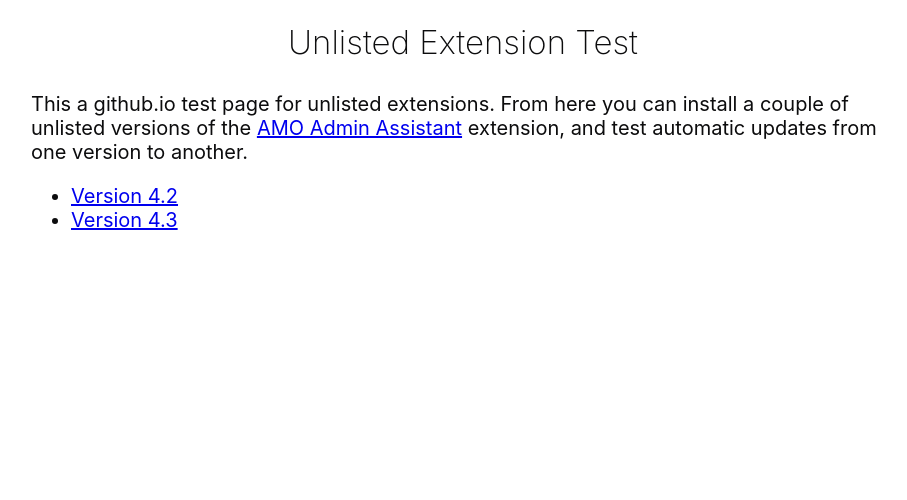
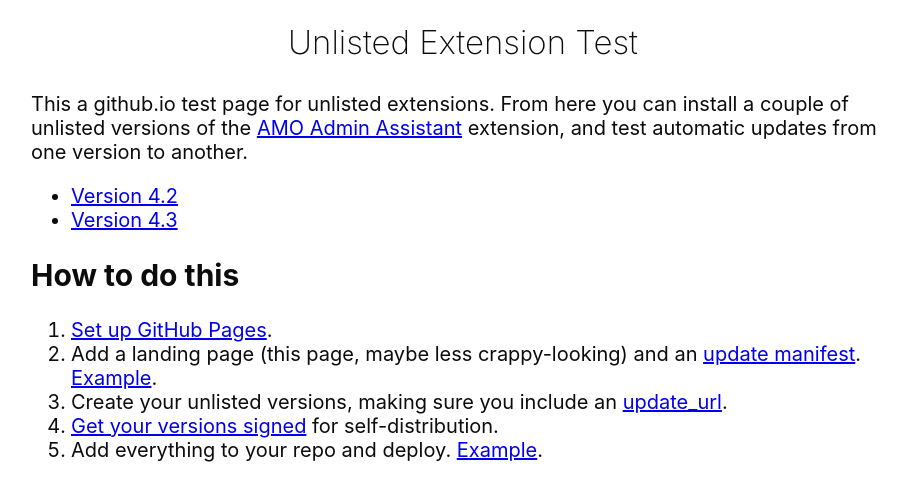
Before and after one commit to jvillalobos/jvillalobos.github.io, a plain HTML site: page unlisted-test/index.html in a window 1280 px wide. Shown: the whole page, without its empty margins (177-1084 px from the left). Drawn offline with Linux system fonts and the light colour scheme.

Commit message:
Added how-to instructions to landing page

```diff
--- a/unlisted-test/index.html
+++ b/unlisted-test/index.html
@@ -17,5 +17,20 @@
   <li><a href="build/aaa-4.2.xpi">Version 4.2</a></li>
   <li><a href="build/aaa-4.2.xpi">Version 4.3</a></li>
 </ul>
+<h2>How to do this</h2>
+<ol>
+  <li><a href="https://pages.github.com/">Set up GitHub Pages</a>.</li>
+  <li>Add a landing page (this page, maybe less crappy-looking) and an
+    <a href="https://developer.mozilla.org/en-US/docs/Mozilla/Add-ons/Updates">
+    update manifest</a>.
+    <a href="https://jvillalobos.github.io/unlisted-test/aaa-update.json">Example</a>.
+  </li>
+  <li>Create your unlisted versions, making sure you include an
+    <a href="https://developer.mozilla.org/en-US/docs/Mozilla/Add-ons/WebExtensions/manifest.json/applications#Firefox_(Gecko)_properties">
+      update_url</a>.</li>
+  <li><a href="https://developer.mozilla.org/en-US/Add-ons/Distribution">Get your versions signed</a> for self-distribution.</li>
+  <li>Add everything to your repo and deploy.
+    <a href="https://github.com/jvillalobos/jvillalobos.github.io/tree/master/unlisted-test">Example</a>.</li>
+</ol>
 </body>
 </html>
```
